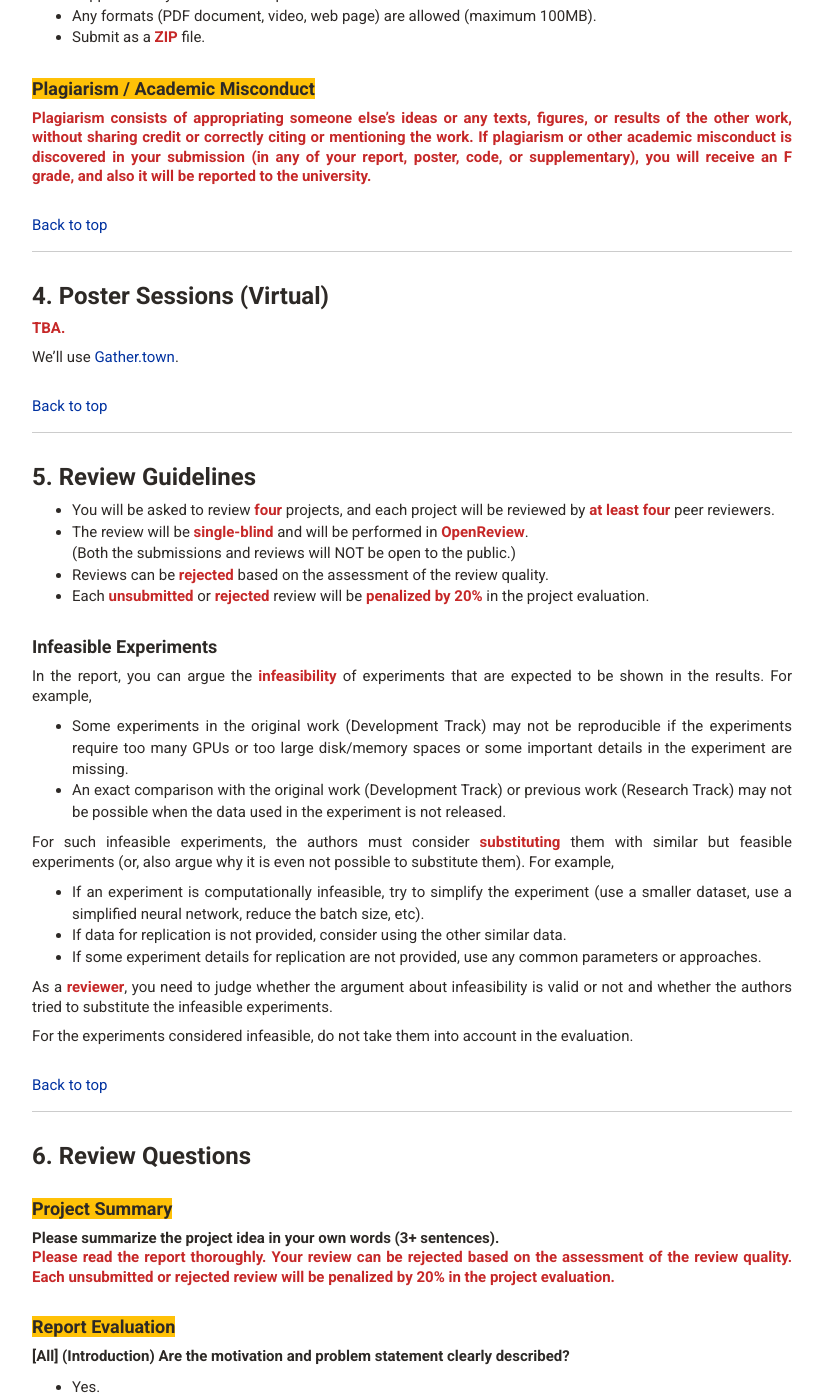
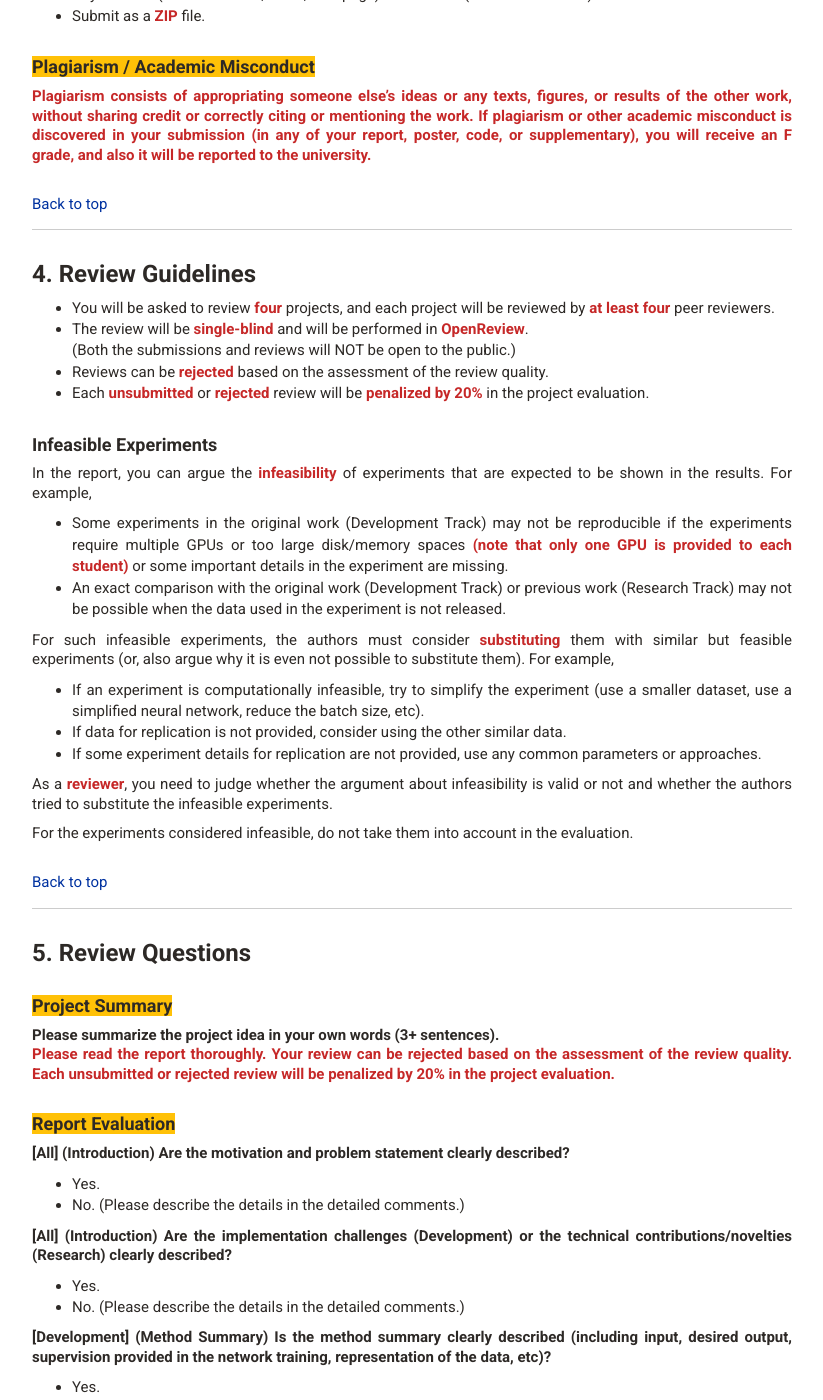
Before and after one commit to mhsung/mhsung.github.io, a Jekyll site: the page built from courses/kaist-cs492-3dml-2021-spring/_posts/2021-05-20-project-submission-guidelines.md, in a window 1280 px wide and 1400 px high, scrolled down 5647 px. Shown: the whole window, without its empty margins (228-1051 px from the left). Built offline with Jekyll 4.4.1, drawn with Linux system fonts in a browser that asks for light colours; our own code applies the rules of GitHub Pages for plain Markdown files.

Commit message:
Added poster sessions.

```diff
--- a/courses/kaist-cs492-3dml-2021-spring/_posts/2021-05-20-project-submission-guidelines.md
+++ b/courses/kaist-cs492-3dml-2021-spring/_posts/2021-05-20-project-submission-guidelines.md
@@ -30,9 +30,8 @@
 1. [Submission Deadline & Website](#submission-deadline-website)
 2. [Corrections and Clarifications](#corrections-and-clarifications)
 3. [Submission Guidelines](#submission-guidelines)
-4. [Poster Sessions](#poster-sessions)
-5. [Review Guidelines](#review-guidelines)
-6. [Review Questions](#review-questions)
+4. [Review Guidelines](#review-guidelines)
+5. [Review Questions](#review-questions)
 
 
 <br>
@@ -235,22 +234,8 @@
 
 ---
 
-<div id='poster-sessions'/>
-### 4. Poster Sessions (Virtual)
-
-*TBA.*<br>
-
-We'll use [Gather.town](https://gather.town/){:target="_blank"}.
-
-
-<br>
-[Back to top](#)
-<br>
-
----
-
 <div id='review-guidelines'/>
-### 5. Review Guidelines
+### 4. Review Guidelines
 
 - You will be asked to review *four* projects, and each project will be reviewed by *at least four* peer reviewers.
 - The review will be *single-blind* and will be performed in *OpenReview*.<br>
@@ -264,7 +249,7 @@
 
 In the report, you can argue the *infeasibility* of experiments that are expected to be shown in the results.
 For example,
-- Some experiments in the original work (Development Track) may not be reproducible if the experiments require too many GPUs or too large disk/memory spaces or some important details in the experiment are missing.
+- Some experiments in the original work (Development Track) may not be reproducible if the experiments require multiple GPUs or too large disk/memory spaces *(note that only one GPU is provided to each student)* or some important details in the experiment are missing.
 - An exact comparison with the original work (Development Track) or previous work (Research Track) may not be possible when the data used in the experiment is not released.
 
 For such infeasible experiments, the authors must consider *substituting* them with similar but feasible experiments (or, also argue why it is even not possible to substitute them).
@@ -285,7 +270,7 @@
 ---
 
 <div id='review-questions'/>
-### 6. Review Questions
+### 5. Review Questions
 
 #### <h>Project Summary</h>
 
```
Also changed, not shown: courses/kaist-cs492-3dml-2021-spring/_posts/2021-06-03-poster-sessions.md (added, +140 -0 lines).
